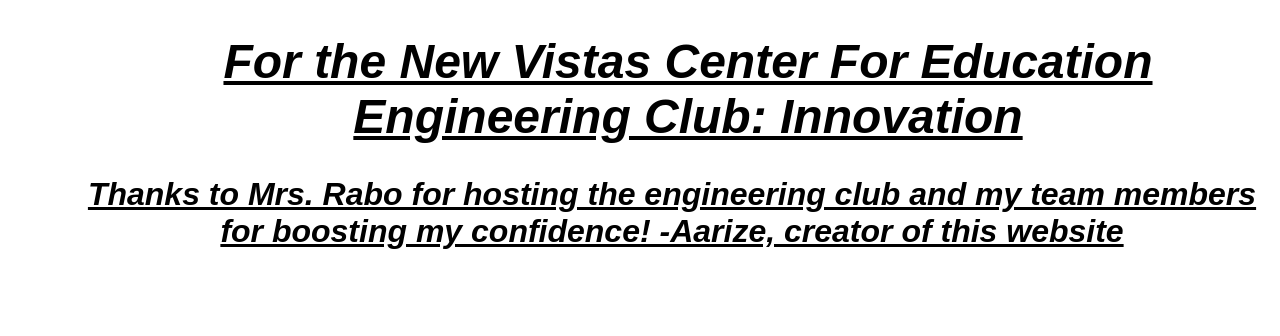
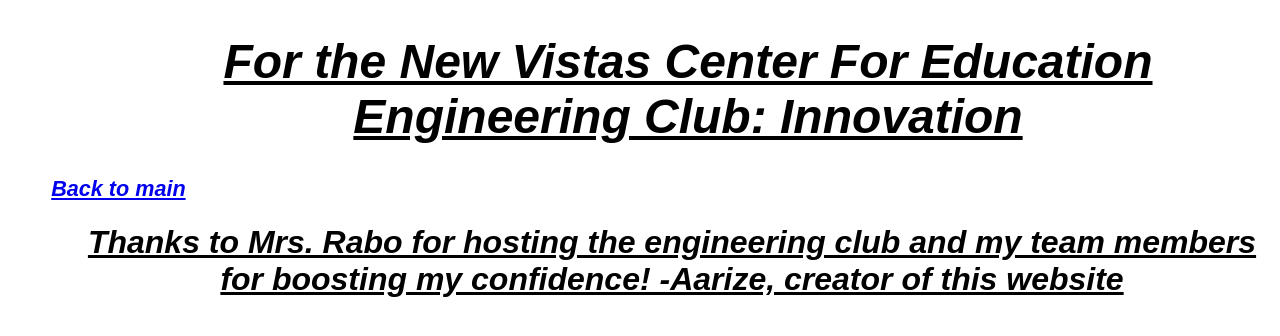
Before and after one commit to AriCho2014/InnovationAri, a plain HTML site: page info.html in a window 1280 px wide. Shown: the part 218-554 px from the top of the page. Drawn offline with Linux system fonts and the light colour scheme.

Commit message:
tweaked with link setting so it should work

```diff
--- a/info.html
+++ b/info.html
@@ -10,6 +10,8 @@
         <header>
             What type of foliage is most difficult for archaeologists to excavate and how do they get past those foliages?<div class="names">By Aarize, Aarush, Ian, Arjun, Purav, and Arinjay</div>
         </header><p style="margin-bottom: 14em; border: none"></p><h1 class="title" style="font-size: xxx-large">For the New Vistas Center For Education Engineering Club: Innovation</h1>
+        <a href=index.html class="link">Back to main</a>
         <h1 class="title">Thanks to Mrs. Rabo for hosting the engineering club and my team members for boosting my confidence! -Aarize, creator of this website</h1>
+
     </body>
 </html>
```
